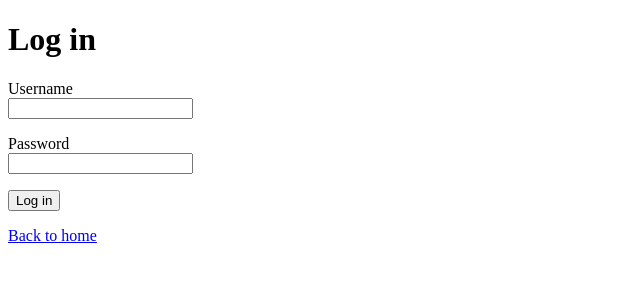
After one commit to sreelekha321goswami/secure-web-app, a Flask app: page /login in a window 1280 px wide. The commit adds this page. Shown: the top 300 px of the page, without its empty margins (0-640 px from the left). Run offline with Flask 3, Linux system fonts and the light colour scheme.

Commit message:
Stage 3 part 2: login, sessions, protected dashboard, failed-login lockout

```diff
--- a/app.py
+++ b/app.py
@@ -1,25 +1,29 @@
+
 import os
 import re
 import sqlite3
+import time
+from functools import wraps
 
 from dotenv import load_dotenv
-from flask import Flask, render_template, redirect, url_for, flash, g
+from flask import (
+    Flask, render_template, redirect, url_for, flash, g, session, request
+)
 from flask_wtf import FlaskForm
 from wtforms import StringField, PasswordField
 from wtforms.validators import (
     DataRequired, Email, Length, EqualTo, Regexp, ValidationError
 )
-from werkzeug.security import generate_password_hash
+from werkzeug.security import generate_password_hash, check_password_hash
 
 load_dotenv()
 
 app = Flask(__name__)
-app.config['SECRET_KEY'] = os.environ['SECRET_KEY']  # never hard-code secrets
+app.config['SECRET_KEY'] = os.environ['SECRET_KEY']
 
 DATABASE = 'database.db'
 
 
-# ---------- Database helpers ----------
 def get_db():
     if 'db' not in g:
         g.db = sqlite3.connect(DATABASE)
@@ -48,36 +52,70 @@ def init_db():
         """)
 
 
-# ---------- Input validation ----------
 def strong_password(form, field):
     pw = field.data or ''
-    if not (re.search(r'[A-Z]', pw) and re.search(r'[a-z]', pw)
-            and re.search(r'\d', pw) and re.search(r'[^A-Za-z0-9]', pw)):
-        raise ValidationError(
-            'Password needs an uppercase letter, a lowercase letter, '
-            'a number and a special character.'
-        )
+    has_upper = re.search(r'[A-Z]', pw)
+    has_lower = re.search(r'[a-z]', pw)
+    has_digit = re.search(r'\d', pw)
+    has_symbol = re.search(r'[^A-Za-z0-9]', pw)
+    if not (has_upper and has_lower and has_digit and has_symbol):
+        raise ValidationError('Password needs an uppercase letter, a lowercase letter, a number and a special character.')
 
 
 class RegisterForm(FlaskForm):
     username = StringField('Username', validators=[
         DataRequired(),
         Length(min=3, max=30),
-        Regexp(r'^[A-Za-z0-9_]+$',
-               message='Only letters, numbers and underscores allowed.'),
+        Regexp(r'^[A-Za-z0-9_]+$', message='Only letters, numbers and underscores allowed.'),
     ])
-    email = StringField('Email', validators=[
-        DataRequired(), Email(), Length(max=120)
-    ])
-    password = PasswordField('Password', validators=[
-        DataRequired(), Length(min=8, max=128), strong_password
-    ])
-    confirm = PasswordField('Confirm password', validators=[
-        DataRequired(), EqualTo('password', message='Passwords must match.')
-    ])
+    email = StringField('Email', validators=[DataRequired(), Email(), Length(max=120)])
+    password = PasswordField('Password', validators=[DataRequired(), Length(min=8, max=128), strong_password])
+    confirm = PasswordField('Confirm password', validators=[DataRequired(), EqualTo('password', message='Passwords must match.')])
 
 
-# ---------- Routes ----------
+class LoginForm(FlaskForm):
+    username = StringField('Username', validators=[DataRequired()])
+    password = PasswordField('Password', validators=[DataRequired()])
+
+
+MAX_ATTEMPTS = 5
+LOCKOUT_SECONDS = 60
+failed_attempts = {}
+
+
+def is_locked_out(username):
+    record = failed_attempts.get(username)
+    if not record:
+        return False
+    count, first_failure = record
+    if count < MAX_ATTEMPTS:
+        return False
+    if time.time() - first_failure > LOCKOUT_SECONDS:
+        failed_attempts.pop(username, None)
+        return False
+    return True
+
+
+def record_failed_attempt(username):
+    count, first_failure = failed_attempts.get(username, [0, time.time()])
+    count += 1
+    failed_attempts[username] = [count, first_failure]
+
+
+def clear_failed_attempts(username):
+    failed_attempts.pop(username, None)
+
+
+def login_required(view_func):
+    @wraps(view_func)
+    def wrapped(*args, **kwargs):
+        if 'user_id' not in session:
+            flash('Please log in to access that page.', 'error')
+            return redirect(url_for('login'))
+        return view_func(*args, **kwargs)
+    return wrapped
+
+
 @app.route('/')
 def home():
     return render_template('index.html')
@@ -89,17 +127,12 @@ def register():
     if form.validate_on_submit():
         db = get_db()
         try:
-            # Parameterized query (?) protects against SQL injection
             db.execute(
-                'INSERT INTO users (username, email, password_hash) '
-                'VALUES (?, ?, ?)',
-                (form.username.data,
-                 form.email.data.lower(),
-                 generate_password_hash(form.password.data))
+                'INSERT INTO users (username, email, password_hash) VALUES (?, ?, ?)',
+                (form.username.data, form.email.data.lower(), generate_password_hash(form.password.data))
             )
             db.commit()
         except sqlite3.IntegrityError:
-            # Generic message: don't reveal which field already exists
             flash('Username or email is already in use.', 'error')
             return render_template('register.html', form=form)
         flash('Account created successfully!', 'success')
@@ -107,7 +140,48 @@ def register():
     return render_template('register.html', form=form)
 
 
+@app.route('/login', methods=['GET', 'POST'])
+def login():
+    form = LoginForm()
+    if form.validate_on_submit():
+        username = form.username.data
+
+        if is_locked_out(username):
+            flash('Too many failed attempts. Try again in a minute.', 'error')
+            return render_template('login.html', form=form)
+
+        db = get_db()
+        user = db.execute('SELECT * FROM users WHERE username = ?', (username,)).fetchone()
+
+        if user is None or not check_password_hash(user['password_hash'], form.password.data):
+            record_failed_attempt(username)
+            flash('Invalid username or password.', 'error')
+            return render_template('login.html', form=form)
+
+        clear_failed_attempts(username)
+        session.clear()
+        session['user_id'] = user['id']
+        session['username'] = user['username']
+        flash('Logged in successfully!', 'success')
+        return redirect(url_for('dashboard'))
+
+    return render_template('login.html', form=form)
+
+
+@app.route('/logout')
+def logout():
+    session.clear()
+    flash('You have been logged out.', 'success')
+    return redirect(url_for('home'))
+
+
+@app.route('/dashboard')
+@login_required
+def dashboard():
+    return render_template('dashboard.html', username=session.get('username'))
+
+
 init_db()
 
 if __name__ == '__main__':
-    app.run(debug=True)  # we will turn debug off before final submission
+    app.run(debug=True)
--- /dev/null
+++ b/templates/login.html
@@ -0,0 +1,29 @@
+<!DOCTYPE html>
+<html>
+<head>
+    <title>Login - Secure Web App</title>
+</head>
+<body>
+    <h1>Log in</h1>
+
+    {% with messages = get_flashed_messages(with_categories=true) %}
+      {% for category, message in messages %}
+        <p><strong>{{ category }}:</strong> {{ message }}</p>
+      {% endfor %}
+    {% endwith %}
+
+    <form method="POST" novalidate>
+        {{ form.hidden_tag() }}
+
+        <p>{{ form.username.label }}<br>{{ form.username() }}
+        {% for e in form.username.errors %}<br><small style="color:red">{{ e }}</small>{% endfor %}</p>
+
+        <p>{{ form.password.label }}<br>{{ form.password() }}
+        {% for e in form.password.errors %}<br><small style="color:red">{{ e }}</small>{% endfor %}</p>
+
+        <button type="submit">Log in</button>
+    </form>
+
+    <p><a href="{{ url_for('home') }}">Back to home</a></p>
+</body>
+</html>
```
Also changed, not shown: templates/dashboard.html (added, +11 -0 lines), templates/index.html (+6 -1 lines).
